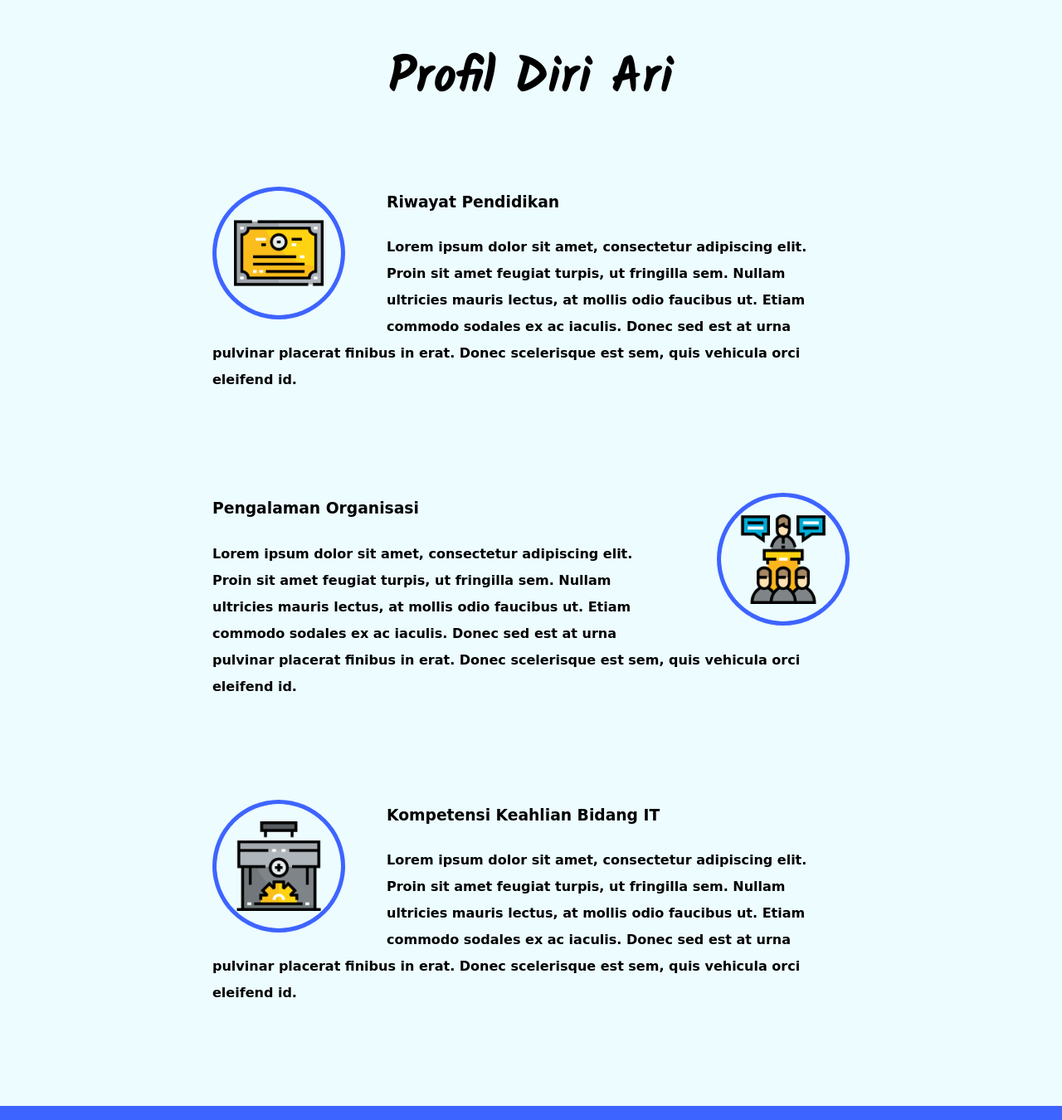
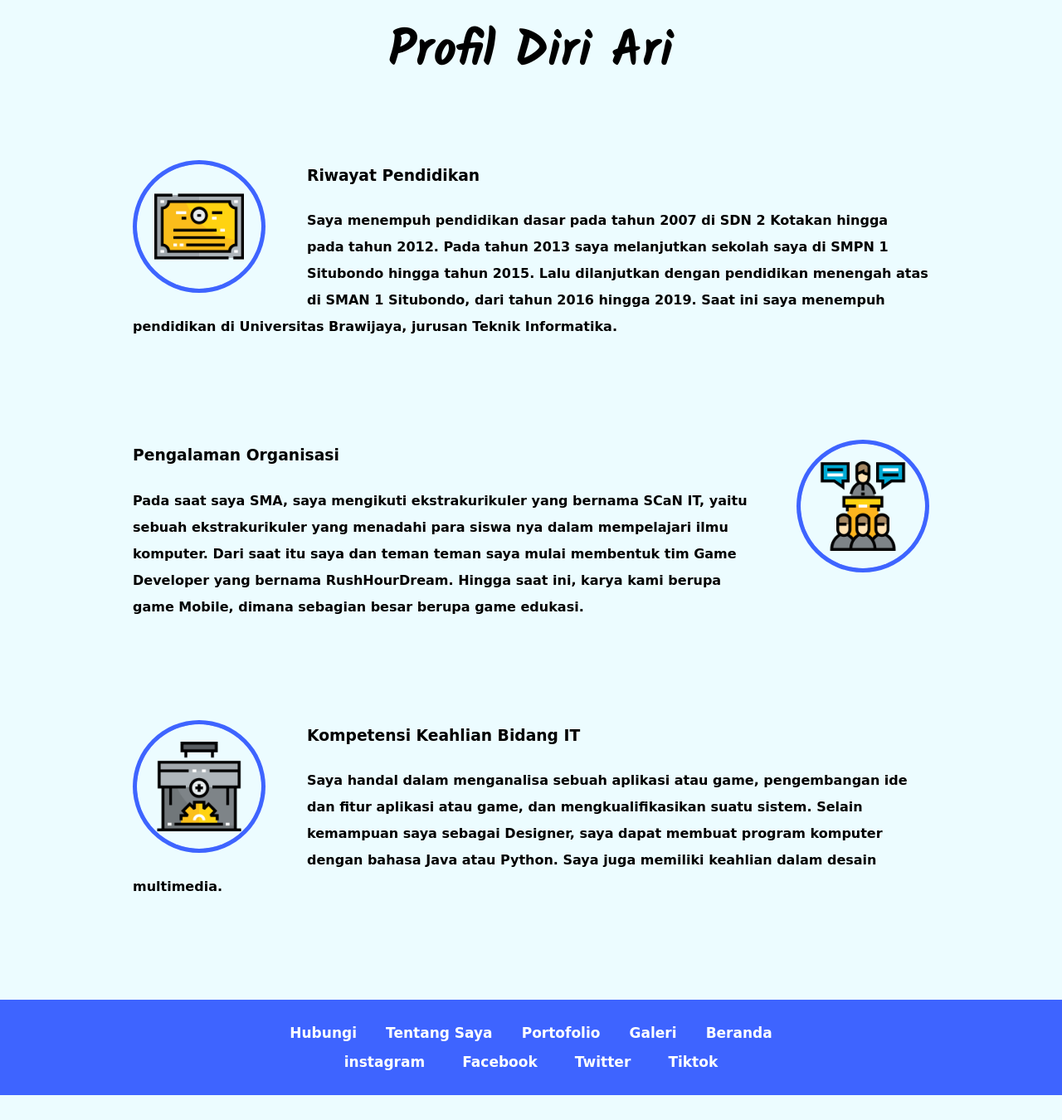
Before and after one commit to AriSyuhada/IMKLanjutCSS, a plain HTML site: page index.html in a window 1280 px wide. Shown: the part 1489-2839 px from the top of the page at 83% size. After the commit the page ends 2809 px from the top, so only its background shows below. Drawn offline with Linux system fonts and the light colour scheme.

Commit message:
filling text and scaling

```diff
--- a/css/styles.css
+++ b/css/styles.css
@@ -134,7 +134,7 @@ body {
 .profile {
     font-weight: bold;
     line-height: 2;
-    width: 60%;
+    width: 75%;
     margin: 0 auto;
     text-align: center;
 }
@@ -161,7 +161,7 @@ body {
 }
 .pendidikan {
     text-align: left;
-    margin: 70px auto;
+    margin: 70px auto 120px auto;
 }
 .pendidikan img {
     margin-right: 50px;
@@ -207,7 +207,7 @@ body {
         font-size: 6px;
         margin: 4px 0 0 0;
     }.pendidikan {
-        margin: 16px auto;
+        margin: 16px auto 20px auto;
     }
     .pendidikan img {
         margin-right: 10px;
@@ -240,7 +240,7 @@ footer a{
     color: white;
     font-weight: bold;
     padding: 10px;
-    font-size: 20px;
+    font-size: 17px;
     margin: 8px 5px;
 }
 .navbar-bottom a:hover {
@@ -250,7 +250,7 @@ footer a{
     color: white;
     font-weight: bold;
     padding: 10px;
-    font-size: 20px;
+    font-size: 17px;
     margin: 8px 10px;
 }
 .social-media a:hover {
--- a/index.html
+++ b/index.html
@@ -27,24 +27,41 @@
     <div class="greetings">
         <img src="image/foto diri.png" alt="foto-diri">
         <h2>Halo!</h2>
-        <p>Lorem ipsum dolor sit amet, consectetur adipiscing elit. Proin sit amet feugiat turpis, ut fringilla sem. Nullam ultricies mauris lectus, at mollis odio faucibus ut. Etiam commodo sodales ex ac iaculis. Donec sed est at urna pulvinar placerat finibus in erat. Donec scelerisque est sem, quis vehicula orci eleifend id.</p>
+        <p>
+            Nama saya Ari Syuhada, saya mahasiswa S1 Teknik Informatika, Fakultas Ilmu Komputer, Universitar Brawijaya.
+            Umur saya 18 tahun. Saya adalah seorang Game Designer dari sebuah studio game Indie bernama RushHourDream.
+        </p>
     </div>
     <div class="profile">
         <h2>Profil Diri Ari</h2>
         <div class="pendidikan">
             <img src="image/education.png" alt="riwayat-pendidikan">
             <h3>Riwayat Pendidikan</h3>
-            <p>Lorem ipsum dolor sit amet, consectetur adipiscing elit. Proin sit amet feugiat turpis, ut fringilla sem. Nullam ultricies mauris lectus, at mollis odio faucibus ut. Etiam commodo sodales ex ac iaculis. Donec sed est at urna pulvinar placerat finibus in erat. Donec scelerisque est sem, quis vehicula orci eleifend id.</p>
+            <p>
+                Saya menempuh pendidikan dasar pada tahun 2007 di SDN 2 Kotakan hingga pada tahun 2012.
+                Pada tahun 2013 saya melanjutkan sekolah saya di SMPN 1 Situbondo hingga tahun 2015.
+                Lalu dilanjutkan dengan pendidikan menengah atas di SMAN 1 Situbondo, dari tahun 2016 hingga 2019.
+                Saat ini saya menempuh pendidikan di Universitas Brawijaya, jurusan Teknik Informatika.
+            </p>
         </div>
         <div class="organisasi">
             <img src="image/organization.png" alt="pengalaman-organisasi">
             <h3>Pengalaman Organisasi</h3>
-            <p>Lorem ipsum dolor sit amet, consectetur adipiscing elit. Proin sit amet feugiat turpis, ut fringilla sem. Nullam ultricies mauris lectus, at mollis odio faucibus ut. Etiam commodo sodales ex ac iaculis. Donec sed est at urna pulvinar placerat finibus in erat. Donec scelerisque est sem, quis vehicula orci eleifend id.</p>
+            <p>
+                Pada saat saya SMA, saya mengikuti ekstrakurikuler yang bernama SCaN IT, yaitu sebuah ekstrakurikuler yang
+                menadahi para siswa nya dalam mempelajari ilmu komputer. Dari saat itu saya dan teman teman saya mulai
+                membentuk tim Game Developer yang bernama RushHourDream. Hingga saat ini, karya kami berupa game Mobile,
+                dimana sebagian besar berupa game edukasi.
+            </p>
         </div>
         <div class="keahlian">
             <img src="image/skills.png" alt="kompetensi-keahlian">
             <h3>Kompetensi Keahlian Bidang IT</h3>
-            <p>Lorem ipsum dolor sit amet, consectetur adipiscing elit. Proin sit amet feugiat turpis, ut fringilla sem. Nullam ultricies mauris lectus, at mollis odio faucibus ut. Etiam commodo sodales ex ac iaculis. Donec sed est at urna pulvinar placerat finibus in erat. Donec scelerisque est sem, quis vehicula orci eleifend id.</p>
+            <p>
+                Saya handal dalam menganalisa sebuah aplikasi atau game, pengembangan ide dan fitur aplikasi atau game,
+                dan mengkualifikasikan suatu sistem. Selain kemampuan saya sebagai Designer, saya dapat membuat program
+                komputer dengan bahasa Java atau Python. Saya juga memiliki keahlian dalam desain multimedia.
+            </p>
         </div>
     </div>
     <footer>
@@ -58,6 +75,8 @@
         <div class="social-media">
             <a href="https://www.instagram.com/a.syuhada02/">instagram</a>
             <a href="https://www.facebook.com/AlphaRabid">Facebook</a>
+            <a href="#twitter">Twitter</a>
+            <a href="#Tiktok">Tiktok</a>
         </div>
     </footer>
 </body>
```
